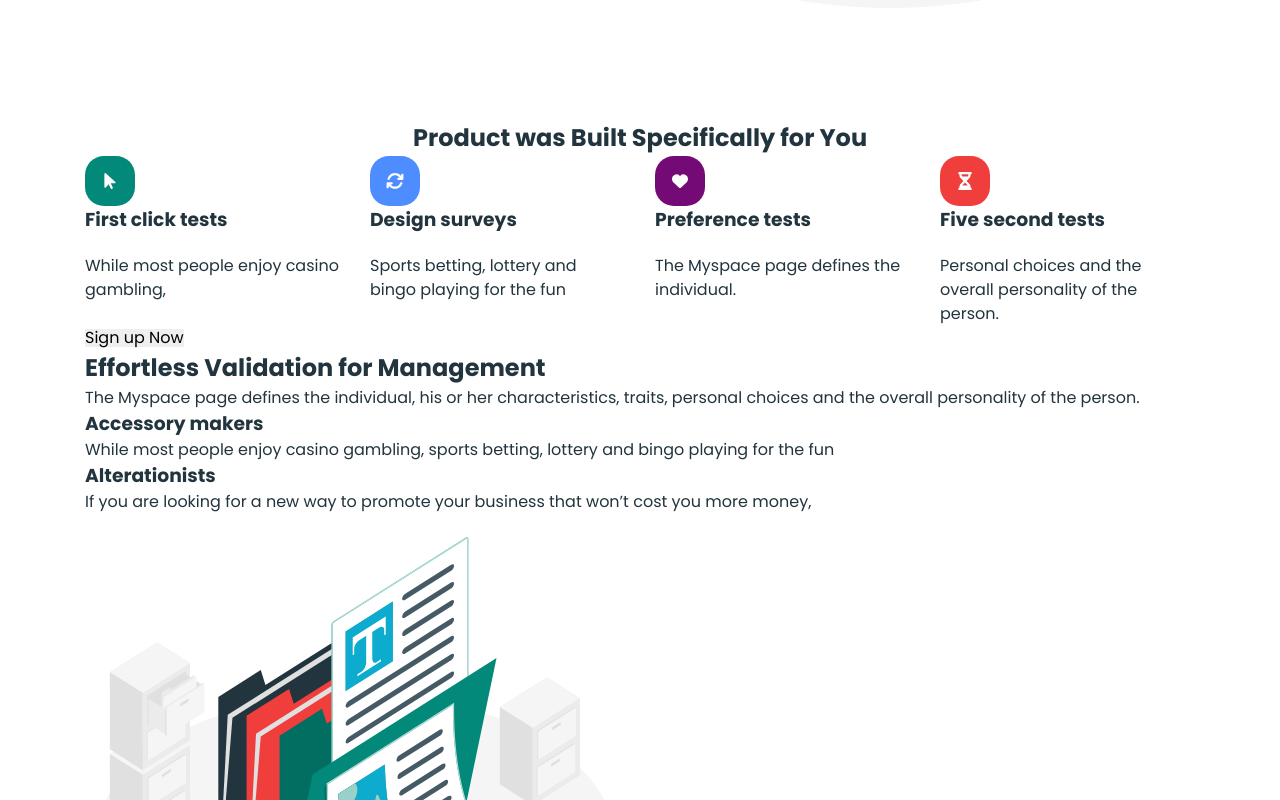
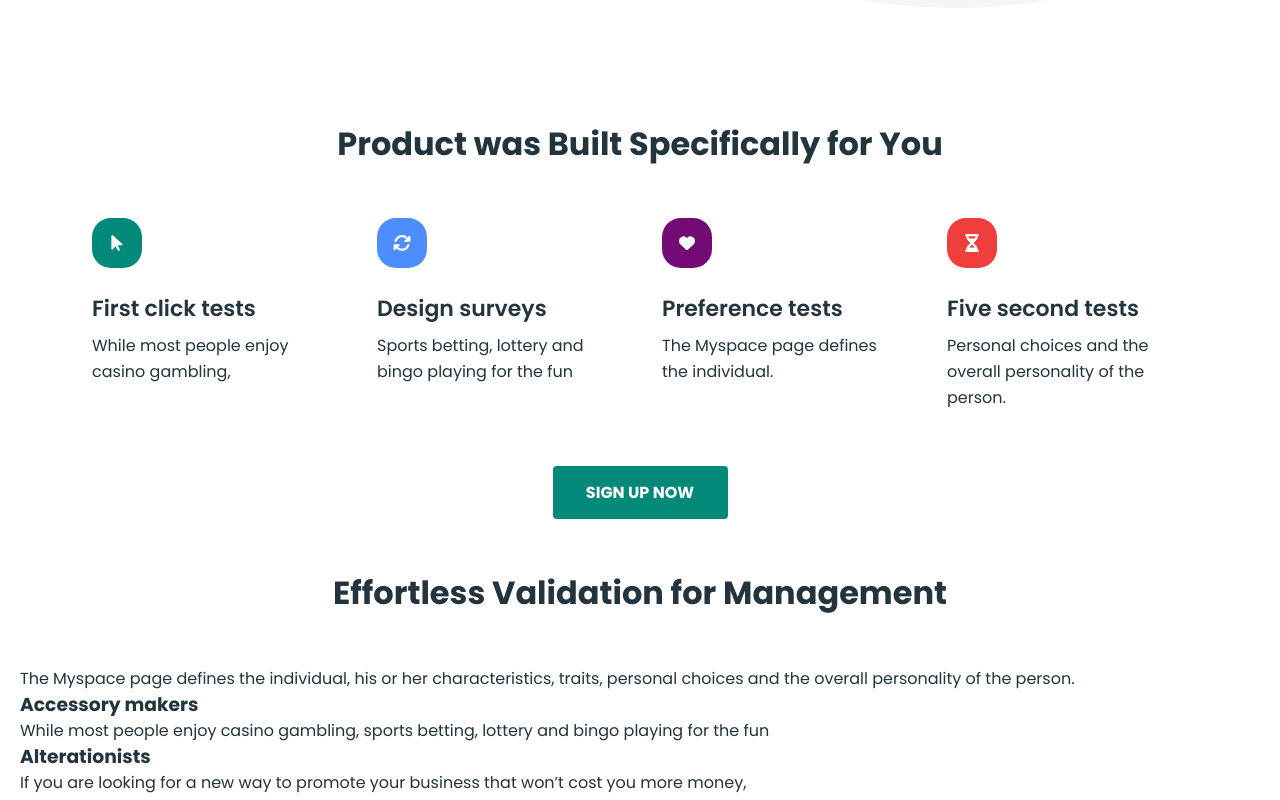
Before and after one commit to kristinka-skl/Business-promotion-GoIt, a plain HTML site: page index.html in a window 1280 px wide. Shown: the part 640-1440 px from the top of the page. Drawn offline with nearby package versions, Linux system fonts and the light colour scheme.

Commit message:
add adaptive section product-specs

```diff
--- a/css/styles.css
+++ b/css/styles.css
@@ -17,6 +17,7 @@ ul, ol {
 }
 h1, h2, h3, h4, h5, h6, p {
     margin: 0;
+    color: inherit;
 }
 img {
     display: block;
@@ -51,7 +52,7 @@ button {
 }
 @media screen and (min-width: 768px) {
     .container {
-        max-width: 1150px;
+        max-width: 1440px;
         padding: 0 20px;
     }
 
@@ -106,7 +107,6 @@ display: flex;
     padding: 26px 0;
    font-size: 16px;
 line-height: 1.75;
-color: #22343d;
 }
 .header-nav {
     display: flex;
@@ -168,17 +168,15 @@ color: #fff;
     font-size: 36px;
     line-height: 1.67;
     text-align: center;
-    color: #22343d;
     margin-bottom: 16px;
 }
 .hero-content-text {
     font-size: 18px;
     line-height: 1.56;
     text-align: center;
-    color: #22343d;
     margin-bottom: 32px;
 }
-.btn-get-started {
+.btn-basic {
     border-radius: 4px;
     width: 142px;
     height: 53px;
@@ -246,31 +244,31 @@ color: #fff;
     }
 }
 
+/* section product-specs */
 
+.product-specs {
+    padding: 16px 0 38px 0;
+}
 
-.section-title-centred {
+.section-title {
     text-align: center;
+    font-weight: 700;
+    font-size: 32px;
+    margin-bottom: 50px;
 }
 .feature-list {
     display: flex;
-    gap: 30px;
+    flex-wrap: wrap;
+    gap: 32px;
+    width: 240px;
+    margin: 0 auto 32px auto;
 }
 .feature-item {
-    width: calc((100% - 90px) / 4);
+    padding: 0 7px 5px 7px;
 }
-.feature-title {
-    margin-bottom: 20px;
-}
-
-
-
-
-
-
-
-
-
 .section-pic {
+    margin: 0 auto;
+    margin-bottom: 24px;
     border-radius: 19px;
     width: 50px;
     height: 50px;
@@ -293,3 +291,42 @@ color: #fff;
 .section-pic-time {
     background-color: #f03e3d;
 }
+.feature-title {
+    text-align: center;
+    margin-bottom: 8px;
+    font-weight: 600;
+    font-size: 22px
+}
+.feature-text {
+    text-align: center;
+    font-size: 16px;
+    line-height: 1.63;
+}
+.sign-up-btn {
+    width: 175px;
+    text-transform: uppercase;
+    display: block;
+    margin: 0 auto;
+}
+@media screen and (min-width: 768px) {
+    .product-specs {
+        padding-top: 0;
+        padding-bottom: 50px;
+    }
+    .feature-list {
+        width: 1110px;
+        flex-direction: row;
+        gap: 30px;
+        margin-bottom: 50px;
+    }
+    .feature-item {
+        width: calc((100% - 3 * 30px) / 4);
+    }
+    .section-pic {
+        margin-left: 0;
+    }
+    .feature-title,
+    .feature-text {
+        text-align: start;
+    }
+}
--- a/index.html
+++ b/index.html
@@ -61,7 +61,7 @@
             <h1 class="hero-content-title">Work at the speed of thought</h1>
             <p class="hero-content-text">Tools, tutorials, design and innovation experts, all in one place! The most intuitive way to imagine your next user experience.</p>
             <div class="hero-btns">
-                <button class="btn-get-started" type="button">Get started</button>
+                <button class="btn-basic" type="button">Get started</button>
                 <button class="btn-video">
                     <svg class="video-icon" width="17" height="19">
                         <use href="./images/sprite.svg#icon-triangle"></use>
@@ -74,9 +74,9 @@
 
 <!-- features -->
 
- <section>
+ <section class="product-specs">
     <div class="container">
-    <h2 class="section-title section-title-centred">Product  was Built Specifically for You</h2>
+    <h2 class="section-title">Product  was Built Specifically for You</h2>
     <ul class="feature-list">
         <li class="feature-item">
             <div class="section-pic section-pic-arrow">
@@ -115,7 +115,7 @@
             <p class="feature-text">Personal choices and the overall personality of the person. </p>
         </li>
     </ul>
-    <button type="button">Sign up Now</button>
+    <button class="sign-up-btn btn-basic" type="button">Sign up Now</button>
     </div>
  </section>
 
```
